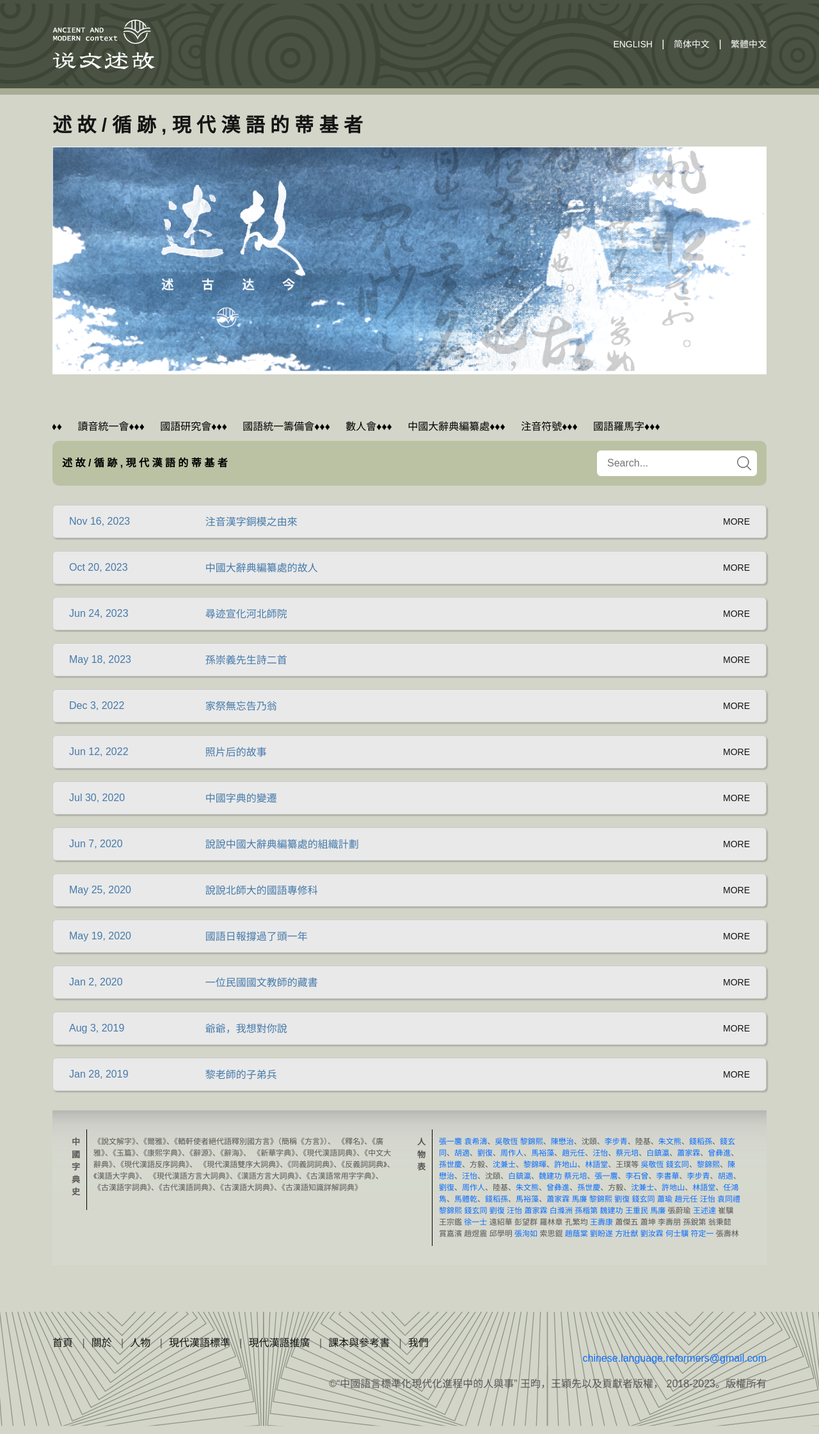
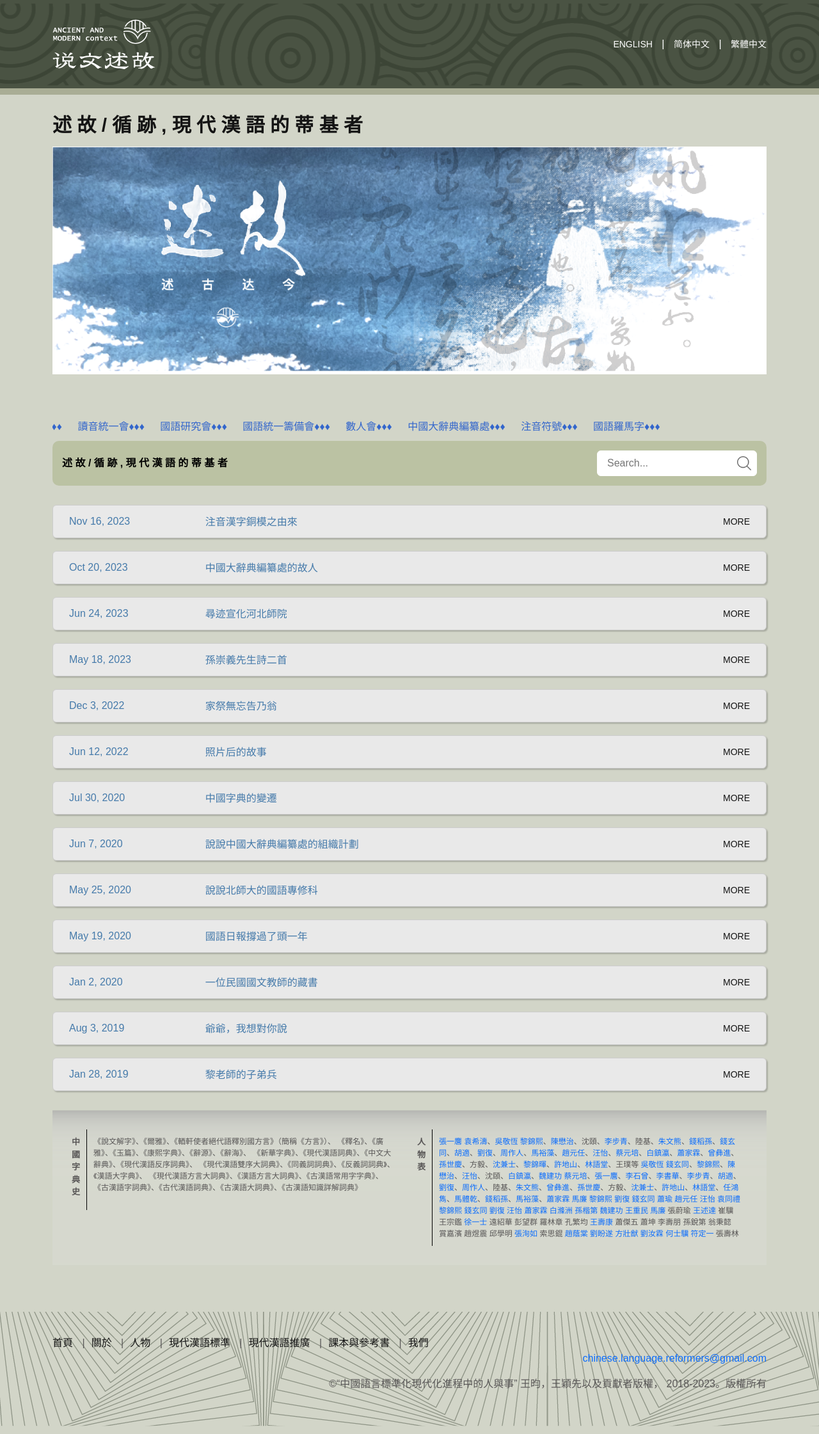
Before and after one commit to clangreformers/clangreformers.github.io, a Jekyll site: the page built from index-tw.md, in a window 1280 px wide. Shown: the whole page at 64% size. Built offline with Jekyll 4.4.1, drawn with Linux system fonts in a browser that asks for light colours.

Commit message:
change color of scrolling glossary

```diff
--- a/assets/css/scrolling_banner_styles.css
+++ b/assets/css/scrolling_banner_styles.css
@@ -1,7 +1,7 @@
 .banner {
     width: 100%;
     background-color: #d2d5c8;
-    color: #000000;
+    color: #3366CC;
     text-align: center;
     padding: 20px 0;
     overflow: hidden;
```
Also changed, not shown: 1 other file.
